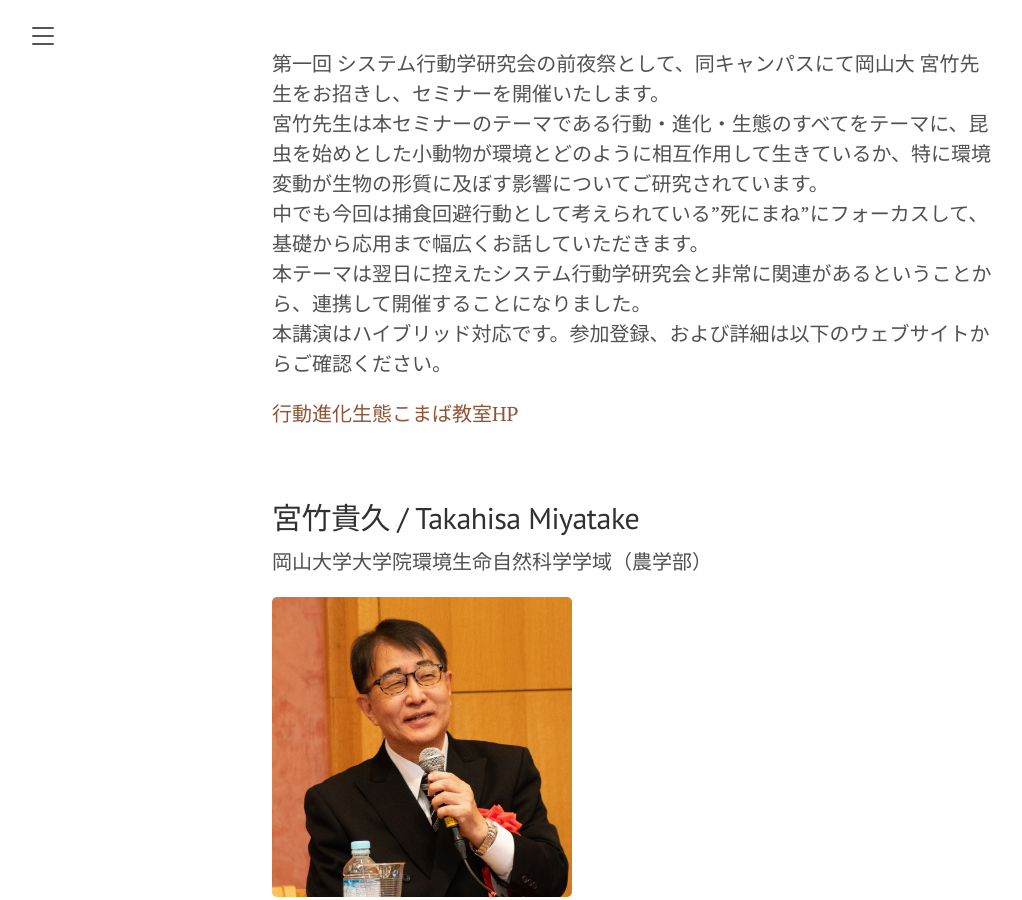
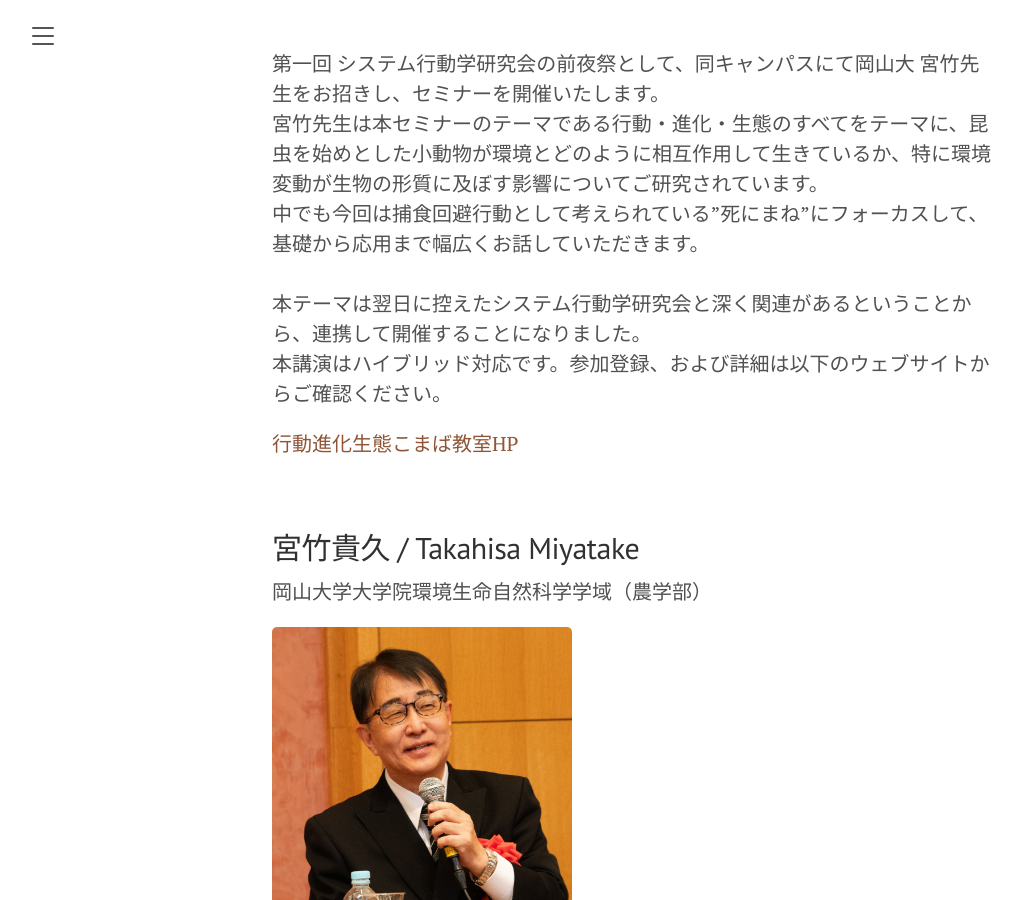
Before and after one commit to SystemsEthology/website, a Jekyll site: the page built from event_01/conference01_eve.md, in a window 1280 px wide and 900 px high, scrolled down 363 px. Shown: the whole window, without its empty margins (8-1030 px from the left). Built offline with Jekyll 4.4.1, drawn with Linux system fonts in a browser that asks for light colours.

Commit message:
Update conference01_eve.md

```diff
--- a/event_01/conference01_eve.md
+++ b/event_01/conference01_eve.md
@@ -10,8 +10,8 @@ order: 2
 
 第一回 システム行動学研究会の前夜祭として、同キャンパスにて岡山大 宮竹先生をお招きし、セミナーを開催いたします。<br>
 宮竹先生は本セミナーのテーマである行動・進化・生態のすべてをテーマに、昆虫を始めとした小動物が環境とどのように相互作用して生きているか、特に環境変動が生物の形質に及ぼす影響についてご研究されています。<br>
-中でも今回は捕食回避行動として考えられている"死にまね"にフォーカスして、基礎から応用まで幅広くお話していただきます。<br>
-本テーマは翌日に控えたシステム行動学研究会と非常に関連があるということから、連携して開催することになりました。<br>
+中でも今回は捕食回避行動として考えられている"死にまね"にフォーカスして、基礎から応用まで幅広くお話していただきます。<br><br>
+本テーマは翌日に控えたシステム行動学研究会と深く関連があるということから、連携して開催することになりました。<br>
 本講演はハイブリッド対応です。参加登録、および詳細は以下のウェブサイトからご確認ください。
 
 <a href="https://sites.google.com/site/komabaecoevo/" target="_blank" rel="noopener noreferrer">行動進化生態こまば教室HP</a>
```
